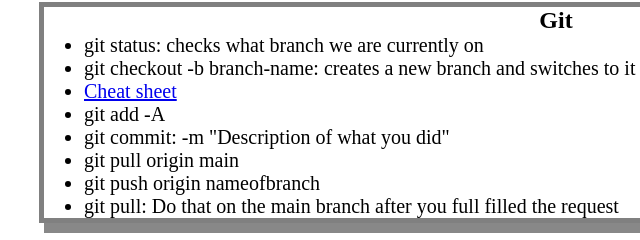
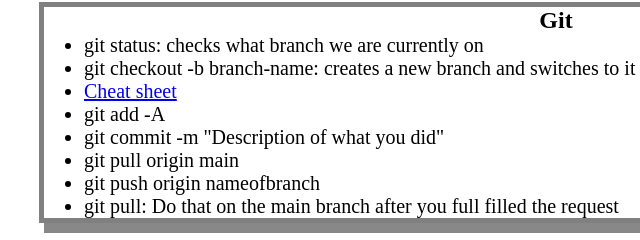
Before and after one commit to Milywayz/prework-study-guide, a plain HTML site: page index.html in a window 1280 px wide. Shown: the part 450-690 px from the top of the page, 84-724 px from the left. Drawn offline with Linux system fonts and the light colour scheme.

Commit message:
Fixed typo in git Folder

```diff
--- a/index.html
+++ b/index.html
@@ -39,7 +39,7 @@
           <li>git checkout -b branch-name: creates a new branch and switches to it</li>
           <li><a href="https://education.github.com/git-cheat-sheet-education.pdf">Cheat sheet</a></li>
           <li>git add -A</li>
-          <li>git commit: -m "Description of what you did"</li>
+          <li>git commit -m "Description of what you did"</li>
           <li>git pull origin main</li>
           <li>git push origin nameofbranch</li>
           <li>git pull: Do that on the main branch after you full filled the request</li>
```
